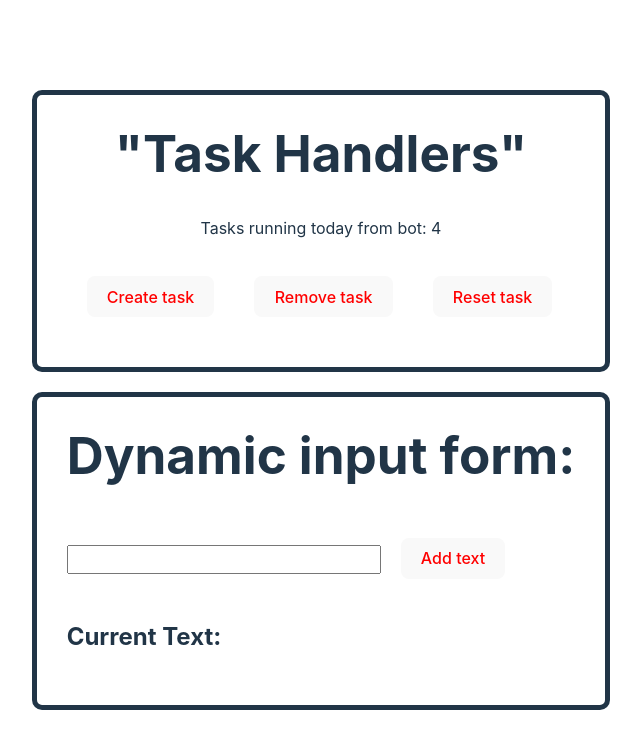
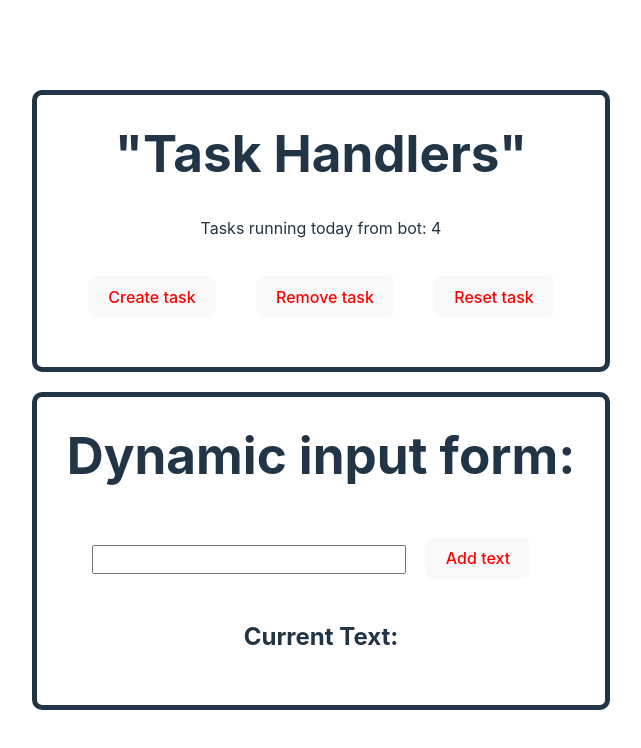
Before and after one commit to denichinv/job-board-react-js, a React (Vite) app in the folder my-project/: page / in a window 1280 px wide. Shown: the top 748 px of the page, without its empty margins (319-960 px from the left). Built offline with nearby package versions, Linux system fonts and the light colour scheme.

Commit message:
splited the two components into separete files

```diff
--- a/my-project/src/App.jsx
+++ b/my-project/src/App.jsx
@@ -1,6 +1,7 @@
 
 import './App.css'
 import JobBoard from './JobBoard'
+import DynamicInput from './dynamicInputForm'
 
 function App() {
 
@@ -8,6 +9,7 @@ function App() {
   return (
     <>
     <JobBoard/>
+    <DynamicInput/>
     </>
   )
 }
--- a/my-project/src/JobBoard.jsx
+++ b/my-project/src/JobBoard.jsx
@@ -3,8 +3,7 @@ import { useState } from "react";
 const JobBoard = () => {
   const companyName = '"Task Handlers"';
   const [taskCount, setTaskCount] = useState(Math.floor(Math.random() * 10));
-  const [inputValue, setInputValue] = useState("");
-  const [textList, setTextList] = useState([]);
+
 
   const getJobMessage = () => {
     if (taskCount === 0) {
@@ -26,22 +25,7 @@ const JobBoard = () => {
     setTaskCount(0);
   };
 
-  const handleChange = (input) => {
-    setInputValue(input.target.value); // Update the input value dynamically
-  };
 
-  const addText = () => {
-    if (inputValue.trim() !== "") {
-      setTextList([...textList, inputValue]); // Add the current inputValue to the textList
-      setInputValue(""); // Clear the input field
-    }
-  };
-
-  const handleKeyDown = (event) => {
-if(event.key === "Enter"){
-    addText()
-}
-  }
 
   return (
     <>
@@ -58,27 +42,6 @@ if(event.key === "Enter"){
           Reset task
         </button>
       </div>
-
-      <div className="container">
-        <h1>Dynamic input form:</h1>
-        <input
-          type="text"
-          onChange={handleChange}
-          value={inputValue} // Controlled input
-          onKeyDown={handleKeyDown}
-        />
-        <button style={{ color: "red" }} onClick={addText}>
-          Add text
-        </button>
-
-        {/* Dynamically show the current input value while typing */}
-        <h2>Current Text: {inputValue}</h2>
-
-        {/* Show all added texts */}
-        {textList.map((text, index) => (
-          <h2 key={index}>{text}</h2>
-        ))}
-      </div>
     </>
   );
 };
--- /dev/null
+++ b/my-project/src/dynamicInputForm.jsx
@@ -0,0 +1,49 @@
+import { useState } from "react";
+
+const DynamicInput = () => {
+
+    const [inputValue, setInputValue] = useState("");
+    const [textList, setTextList] = useState([]);
+
+
+    const handleChange = (input) => {
+        setInputValue(input.target.value); // Update the input value dynamically
+      };
+
+      const addText = () => {
+        if (inputValue.trim() !== "") {
+          setTextList([...textList, inputValue]); // Add the current inputValue to the textList
+          setInputValue(""); // Clear the input field
+        }
+      };
+
+      const handleKeyDown = (event) => {
+    if(event.key === "Enter"){
+        addText()
+    }
+      }
+
+    return( <div className="container">
+        <h1>Dynamic input form:</h1>
+        <input
+          type="text"
+          onChange={handleChange}
+          value={inputValue} // Controlled input
+          onKeyDown={handleKeyDown}
+        />
+        <button style={{ color: "red" }} onClick={addText}>
+          Add text
+        </button>
+
+        {/* Dynamically show the current input value while typing */}
+        <h2>Current Text: {inputValue}</h2>
+
+        {/* Show all added texts */}
+        {textList.map((text, index) => (
+          <h2 key={index}>{text}</h2>
+        ))}
+      </div>)
+}
+
+
+export default DynamicInput
--- a/my-project/src/main.jsx
+++ b/my-project/src/main.jsx
@@ -1,11 +1,11 @@
 import { StrictMode } from 'react'
 import { createRoot } from 'react-dom/client'
 import './index.css'
-// import App from './App.jsx'
-import JobBoard from './JobBoard.jsx'
+import App from './App.jsx'
+
 
 createRoot(document.getElementById('root')).render(
   <StrictMode>
-    <JobBoard />
+    <App />
   </StrictMode>,
 )
```
